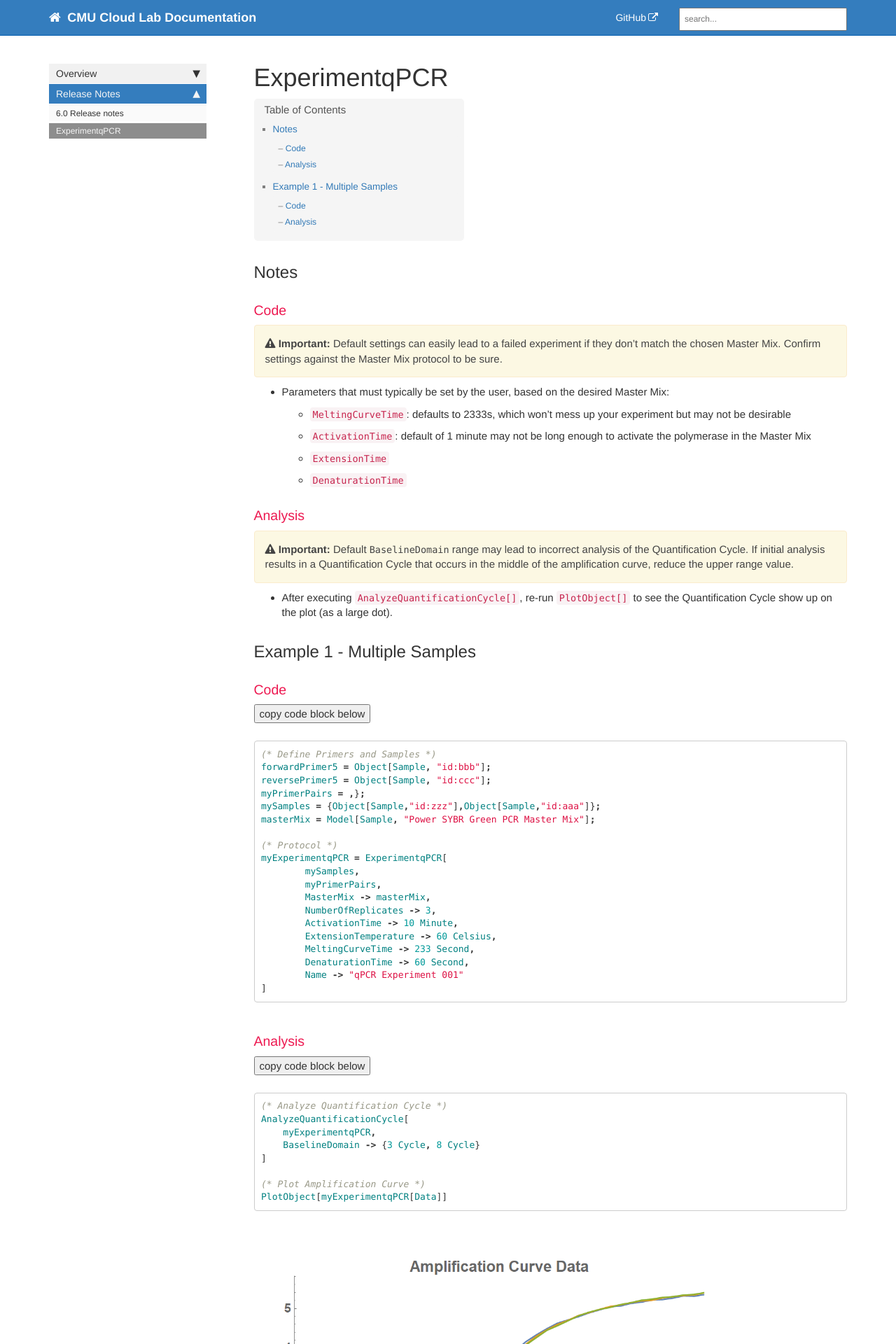
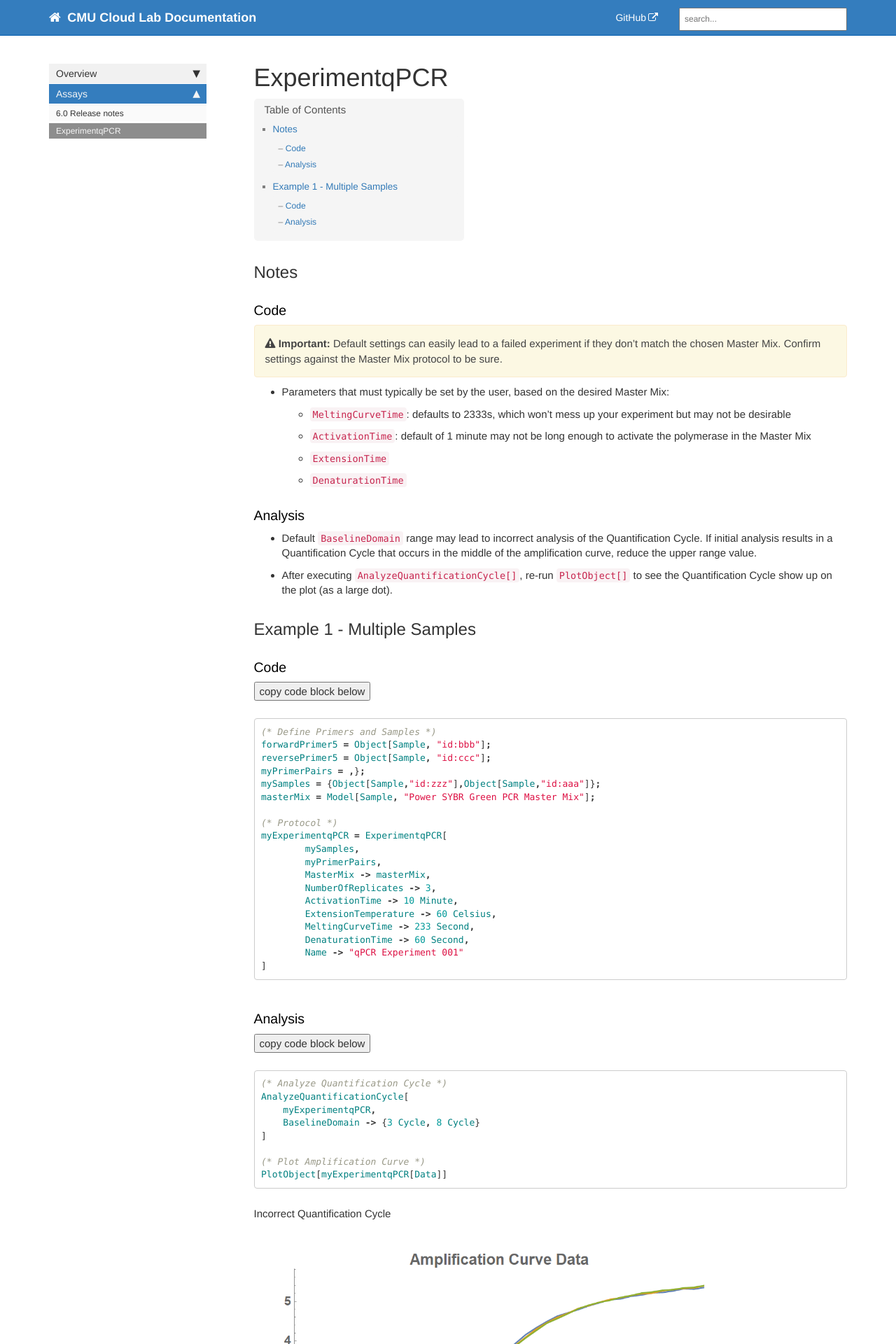
Before and after one commit to cmu-cloud-lab/cmu-cloud-lab.github.io, a Jekyll site: the page built from pages/mydoc/mydoc_ExperimentqPCR.md, in a window 1280 px wide. Shown: the top 1920 px of the page at 70% size. Built offline with Jekyll 4.4.1, drawn with Linux system fonts in a browser that asks for light colours; comment, search, counter and statistics services are not loaded; some of the changed text lies outside the part shown.

Commit message:
change color

````diff
--- a/_data/sidebars/mydoc_sidebar.yml
+++ b/_data/sidebars/mydoc_sidebar.yml
@@ -19,7 +19,7 @@ entries:
       url: /mydoc_introduction.html
       output: web, pdf
 
-  - title: Release Notes
+  - title: Assays
     output: web, pdf
     folderitems:
 
--- a/css/customstyles.css
+++ b/css/customstyles.css
@@ -511,7 +511,7 @@ table.profile thead tr th {
 }
 
 table.request thead tr th {
-    background-color: #ED1951;
+    background-color: #000000;
 }
 
 .audienceLabel {
@@ -580,7 +580,7 @@ a[data-toggle] {
     font-size:120%;
     color: #808080;
     margin:20px 0px 20px 0px;
-    border-left: 5px solid #ED1951;
+    border-left: 5px solid #000000;
     padding-left: 10px;
 
 }
@@ -595,7 +595,7 @@ a.fa.fa-envelope-o.mailto {
     font-weight: 600;
 }
 
-h3 {color: #ED1951; font-weight:normal; font-size:130%;}
+h3 {color: #000000; font-weight:normal; font-size:130%;}
 h4 {color: #808080; font-weight:normal; font-size:120%; font-style:italic;}
 
 .alert, .callout {
--- a/css/theme-blue.css
+++ b/css/theme-blue.css
@@ -5,7 +5,7 @@
 }
 
 
-h3 {color: #ED1951; }
+h3 {color: #000000; }
 h4 {color: #808080; }
 
 .nav-tabs > li.active > a, .nav-tabs > li.active > a:hover, .nav-tabs > li.active > a:focus {
@@ -106,7 +106,7 @@ li.sidebarTitle {
   margin-top:20px;
     font-weight:normal;
     font-size:130%;
-    color: #ED1951;
+    color: #000000;
     margin-bottom:10px;
     margin-left: 5px;
 
--- a/pages/mydoc/mydoc_ExperimentqPCR.md
+++ b/pages/mydoc/mydoc_ExperimentqPCR.md
@@ -18,7 +18,7 @@ folder: mydoc
   - `DenaturationTime`
 
 ### Analysis
-{% include important.html content="Default `BaselineDomain` range may lead to incorrect analysis of the Quantification Cycle. If initial analysis results in a Quantification Cycle that occurs in the middle of the amplification curve, reduce the upper range value." %}
+- Default `BaselineDomain` range may lead to incorrect analysis of the Quantification Cycle. If initial analysis results in a Quantification Cycle that occurs in the middle of the amplification curve, reduce the upper range value.
 - After executing `AnalyzeQuantificationCycle[]`, re-run `PlotObject[]` to see the Quantification Cycle show up on the plot (as a large dot).
 
 ## Example 1 - Multiple Samples
@@ -59,8 +59,12 @@ AnalyzeQuantificationCycle[
 PlotObject[myExperimentqPCR[Data]]
 ```
 
-<img src="/images/ExperimentqPCR.ex001.plot001.png" alt="Analysis" />
+Incorrect Quantification Cycle
+<img src="/images/ExperimentqPCR.ex001.plot001.png" alt="Analysis 1" height="600"/>
 
+
+Corrected Quantification Cycle
+<img src="/images/ExperimentqPCR.ex001.plot002.png" alt="Analysis 2" height="600"/>
 
 
 {% include links.html %}
````
